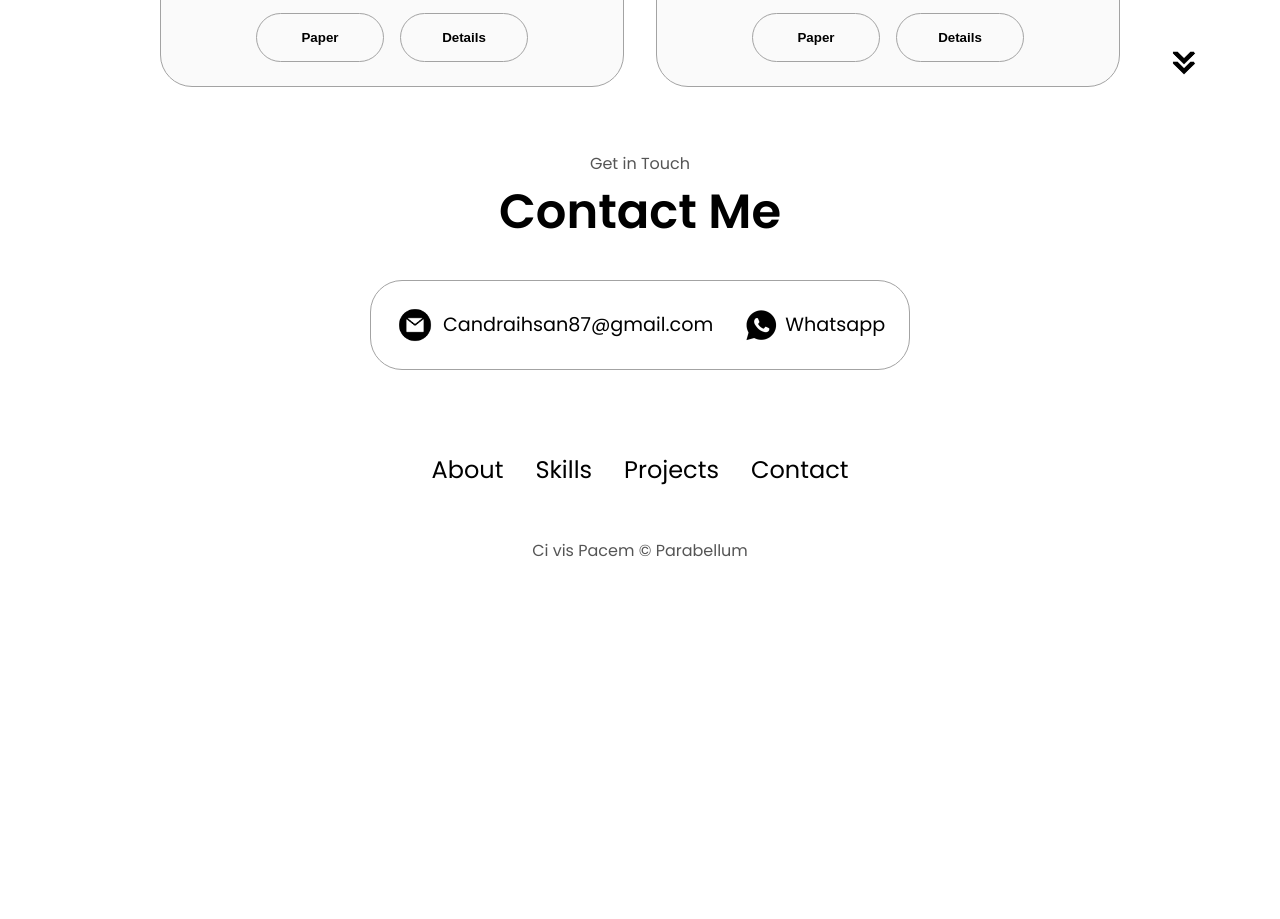
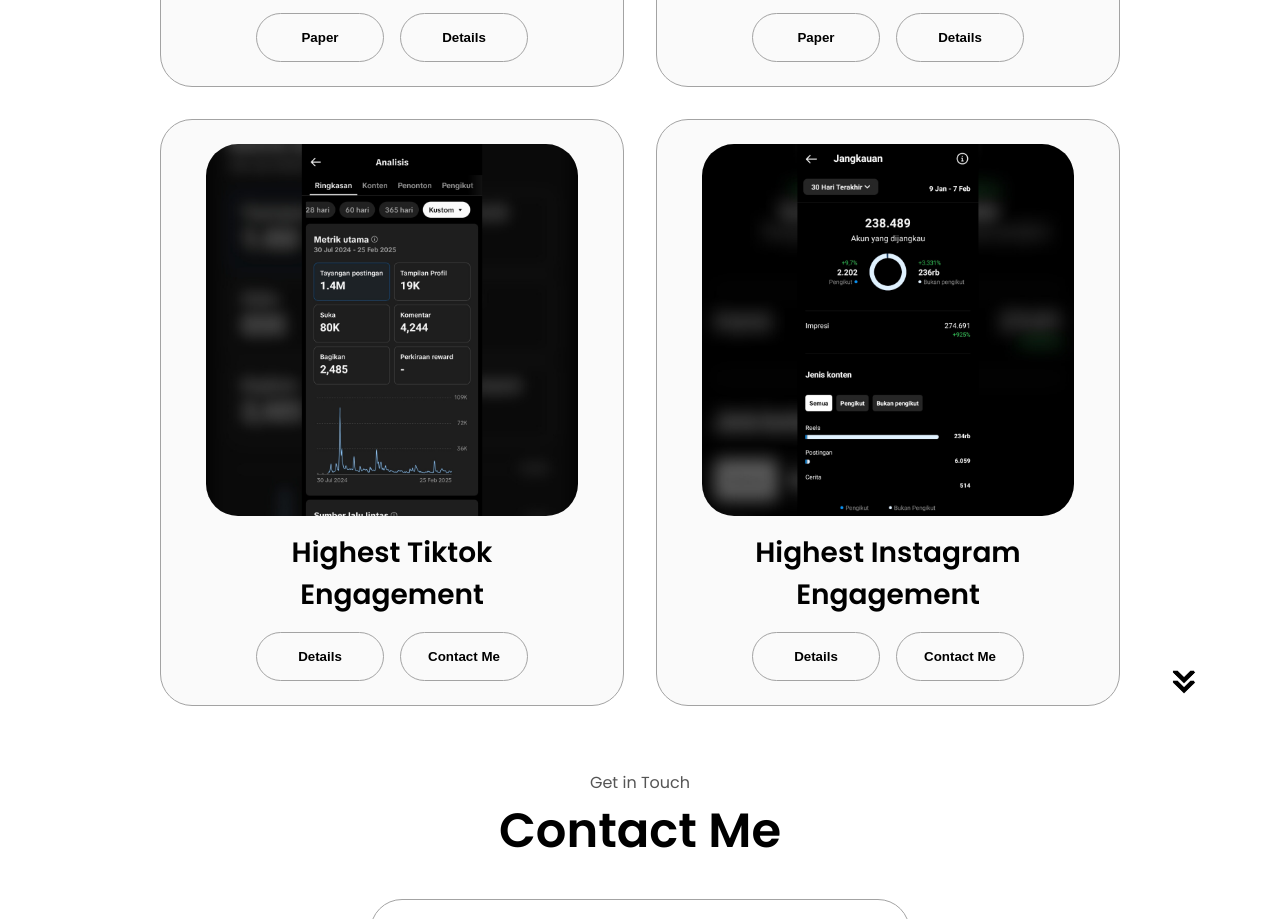
Before and after one commit to Kensa0day/IsanPorto_ENG, a plain HTML site: page index.html in a window 1280 px wide. Shown: the part 8224-9143 px from the top of the page. Before the commit the page ends 8834 px from the top, so only its background shows below. Drawn offline with Linux system fonts and the light colour scheme.

Commit message:
Update index.html

```diff
--- a/index.html
+++ b/index.html
@@ -768,6 +768,57 @@
             </div>
           </div>
 
+          <div class="details-container color-container">
+            <div class="article-container">
+              <img
+                src="./assets/PortoDocs/22.png"
+                alt="Project 3"
+                class="project-img"
+              />
+            </div>
+            <h2 class="experience-sub-title project-title">Highest Tiktok Engagement</h2>
+            <div class="btn-container">
+              <button
+                class="btn btn-color-2 project-btn"
+                onclick="window.open('./assets/TiktokEng.jpg')"
+              >
+              Details
+              </button>
+              <button
+                class="btn btn-color-2 project-btn"
+                onclick="location.href='https://api.whatsapp.com/send?phone=6285860853391'"
+              >
+              Contact Me
+              </button>
+            </div>
+          </div>
+
+          <div class="details-container color-container">
+            <div class="article-container">
+              <img
+                src="./assets/PortoDocs/21.png"
+                alt="Project 3"
+                class="project-img"
+              />
+            </div>
+            <h2 class="experience-sub-title project-title">Highest Instagram Engagement</h2>
+            <div class="btn-container">
+              <button
+                class="btn btn-color-2 project-btn"
+                onclick="window.open('./assets/InstaEng.jpg')"
+              >
+              Details
+              </button>
+              <button
+                class="btn btn-color-2 project-btn"
+                onclick="location.href='https://api.whatsapp.com/send?phone=6285860853391'"
+              >
+              Contact Me
+              </button>
+            </div>
+          </div>
+
+
         </div>
       </div>
       <img
```
